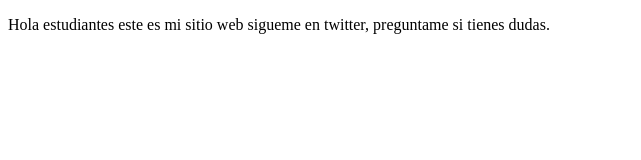
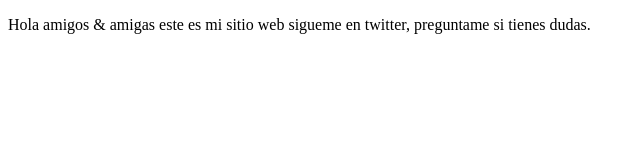
Before and after one commit to ryu023/proyectoDemoCursoPrework-Linux, a plain HTML site: page index.html in a window 1280 px wide. Shown: the whole page, without its empty margins (0-641 px from the left). Drawn offline with Linux system fonts and the light colour scheme.

Commit message:
agregamos amigos y amigas

```diff
--- a/index.html
+++ b/index.html
@@ -8,7 +8,7 @@
 </head>
 <body>
     <p>
-        Hola estudiantes este es mi sitio web sigueme en twitter,
+        Hola amigos & amigas este es mi sitio web sigueme en twitter,
         preguntame si tienes dudas.
     </p>
 </body>
```
